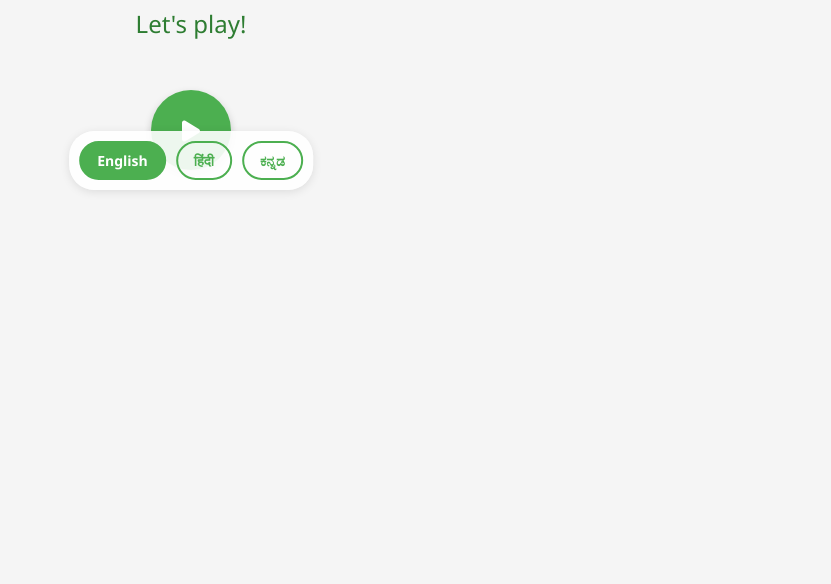
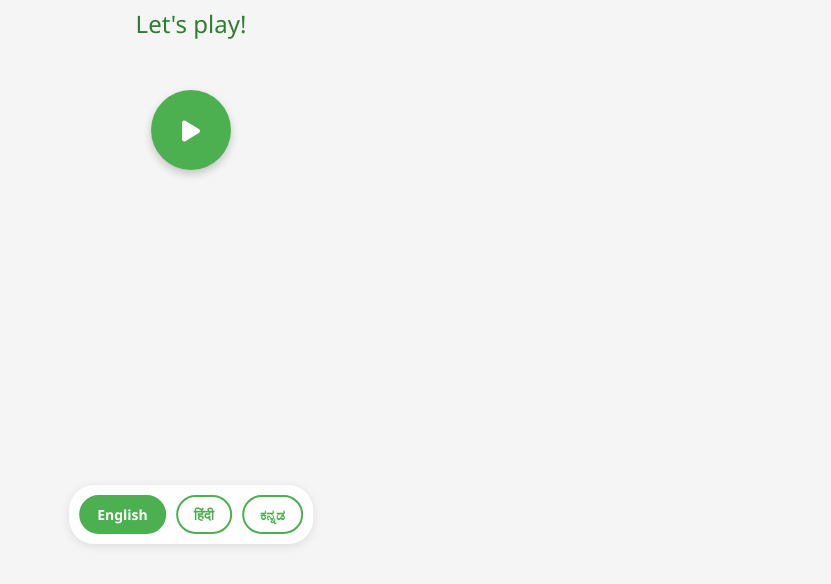
Before and after one commit to im-rahulr/test112, a plain HTML site: page index.html in a window 1280 px wide. Shown: the part 160-744 px from the top of the page, without its empty margins (449-1280 px from the left). Drawn offline with nearby package versions, Linux system fonts and the light colour scheme.

Commit message:
Add files via upload

```diff
--- a/styles.css
+++ b/styles.css
@@ -1321,7 +1321,7 @@ h1, h2, h3 {
   position: absolute;
   left: 50%;
   transform: translateX(-50%);
-  bottom: 30px;
+  bottom:-90%;
   margin: 0;
 }
 
```
